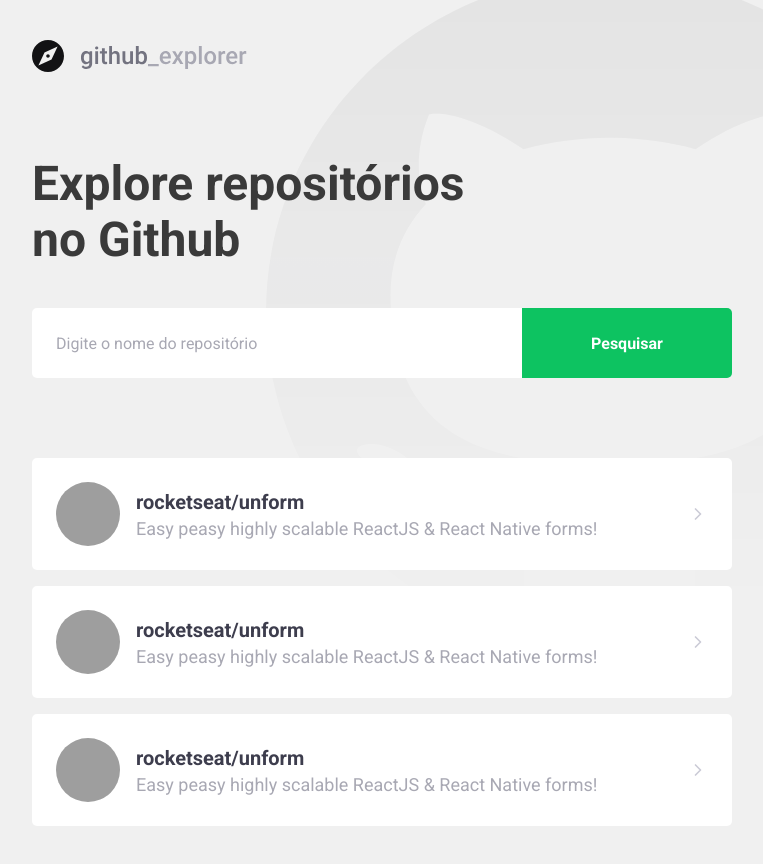
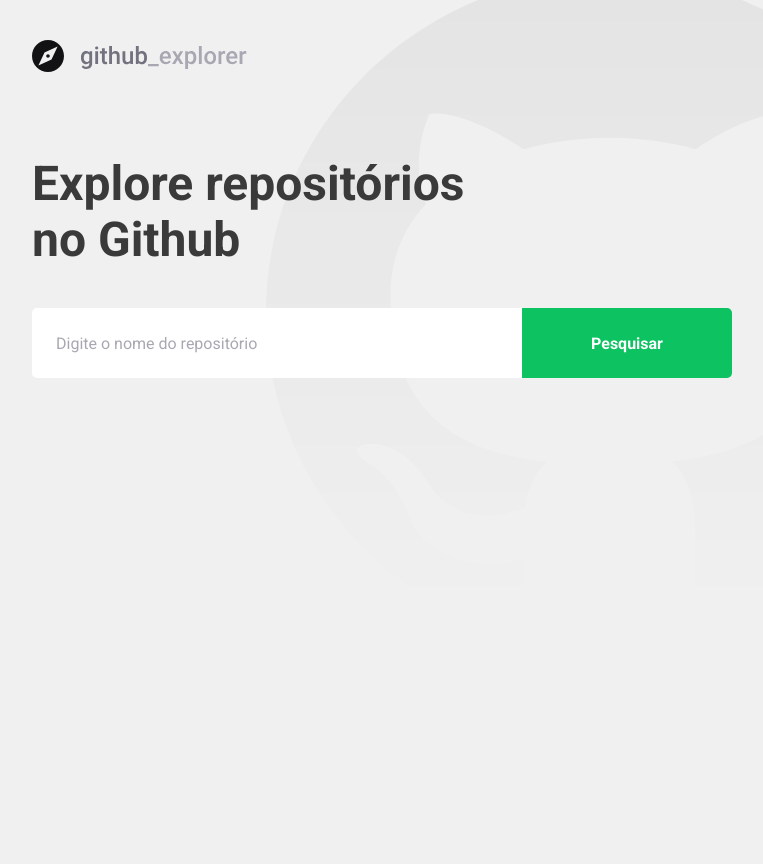
Before and after one commit to joaobenthin/github-explorer, a React (Create React App) app: page / in a window 1280 px wide. Shown: the whole page, without its empty margins (148-911 px from the left). After the commit the page ends 800 px from the top, so only its background shows below. Built offline with nearby package versions, Linux system fonts and the light colour scheme; grey boxes are pictures that could not be loaded.

Commit message:
Conectando a API

```diff
--- a/package.json
+++ b/package.json
@@ -10,6 +10,7 @@
     "@types/node": "^12.0.0",
     "@types/react": "^16.9.0",
     "@types/react-dom": "^16.9.0",
+    "axios": "^0.19.2",
     "polished": "^3.6.5",
     "react": "^16.13.1",
     "react-dom": "^16.13.1",
--- a/src/pages/Dashboard/index.tsx
+++ b/src/pages/Dashboard/index.tsx
@@ -1,58 +1,64 @@
-import React from 'react';
+import React, { useState, FormEvent } from 'react';
 import { FiChevronRight } from 'react-icons/fi';
+import api from '../../services/api';
 
 import logoImg from '../../assets/logo.svg';
 
 import { Title, Form, Repositories } from './styles';
 
+interface Repository {
+  full_name: string;
+  description: string;
+  owner: {
+    login: string;
+    avatar_url: string;
+  };
+}
+
 const Dashboard: React.FC = () => {
+  const [newRepo, setNewRepo] = useState('');
+  const [repositories, setRepositories] = useState<Repository[]>([]);
+
+  async function handleAddRepository(event: FormEvent<HTMLFormElement>) {
+    event.preventDefault();
+
+    const response = await api.get(`repos/${newRepo}`);
+
+    const repository = response.data;
+
+    setRepositories([...repositories, repository]);
+    setNewRepo('');
+  }
+
   return (
     <>
       <img src={logoImg} alt="Github Explorer" />
       <Title>Explore repositórios no Github</Title>
 
-      <Form>
-        <input placeholder="Digite o nome do repositório" />
+      <Form onSubmit={handleAddRepository}>
+        <input
+          value={newRepo}
+          onChange={(event) => setNewRepo(event.target.value)}
+          placeholder="Digite o nome do repositório"
+        />
         <button type="submit">Pesquisar</button>
       </Form>
 
       <Repositories>
-        <a href="teste">
+        {repositories.map((repository) => (
+          <a key={repository.full_name} href="teste">
             <img
-            src="https://avatars1.githubusercontent.com/u/35600583?s=460&u=652099b48b8a8373ffde0d49b1947a0de1992783&v=4"
-            alt="joaobenthin"
+              src={repository.owner.avatar_url}
+              alt={repository.owner.login}
             />
             <div>
-            <strong>rocketseat/unform</strong>
-            <p>Easy peasy highly scalable ReactJS & React Native forms!</p>
+              <strong>{repository.full_name}</strong>
+              <p>{repository.description}</p>
             </div>
 
             <FiChevronRight size={20} />
           </a>
-        <a href="teste">
-          <img
-            src="https://avatars1.githubusercontent.com/u/35600583?s=460&u=652099b48b8a8373ffde0d49b1947a0de1992783&v=4"
-            alt="joaobenthin"
-          />
-          <div>
-            <strong>rocketseat/unform</strong>
-            <p>Easy peasy highly scalable ReactJS & React Native forms!</p>
-          </div>
-
-          <FiChevronRight size={20} />
-        </a>
-        <a href="teste">
-          <img
-            src="https://avatars1.githubusercontent.com/u/35600583?s=460&u=652099b48b8a8373ffde0d49b1947a0de1992783&v=4"
-            alt="joaobenthin"
-          />
-          <div>
-            <strong>rocketseat/unform</strong>
-            <p>Easy peasy highly scalable ReactJS & React Native forms!</p>
-          </div>
-
-          <FiChevronRight size={20} />
-        </a>
+        ))}
       </Repositories>
     </>
   );
--- a/src/pages/Dashboard/styles.ts
+++ b/src/pages/Dashboard/styles.ts
@@ -76,7 +76,8 @@
     }
 
     div {
-      margin-left: 16px;
+      margin: 0 16px;
+      flex: 1;
 
       strong {
         font-size: 20px;
--- /dev/null
+++ b/src/services/api.ts
@@ -0,0 +1,7 @@
+import axios from 'axios';
+
+const api = axios.create({
+  baseURL: 'https://api.github.com',
+});
+
+export default api;
```
Also changed, not shown: .eslintrc.json, 1 other file (tests, documents, lock files or other folders). Lines whose indentation alone changed are shown as unchanged.
